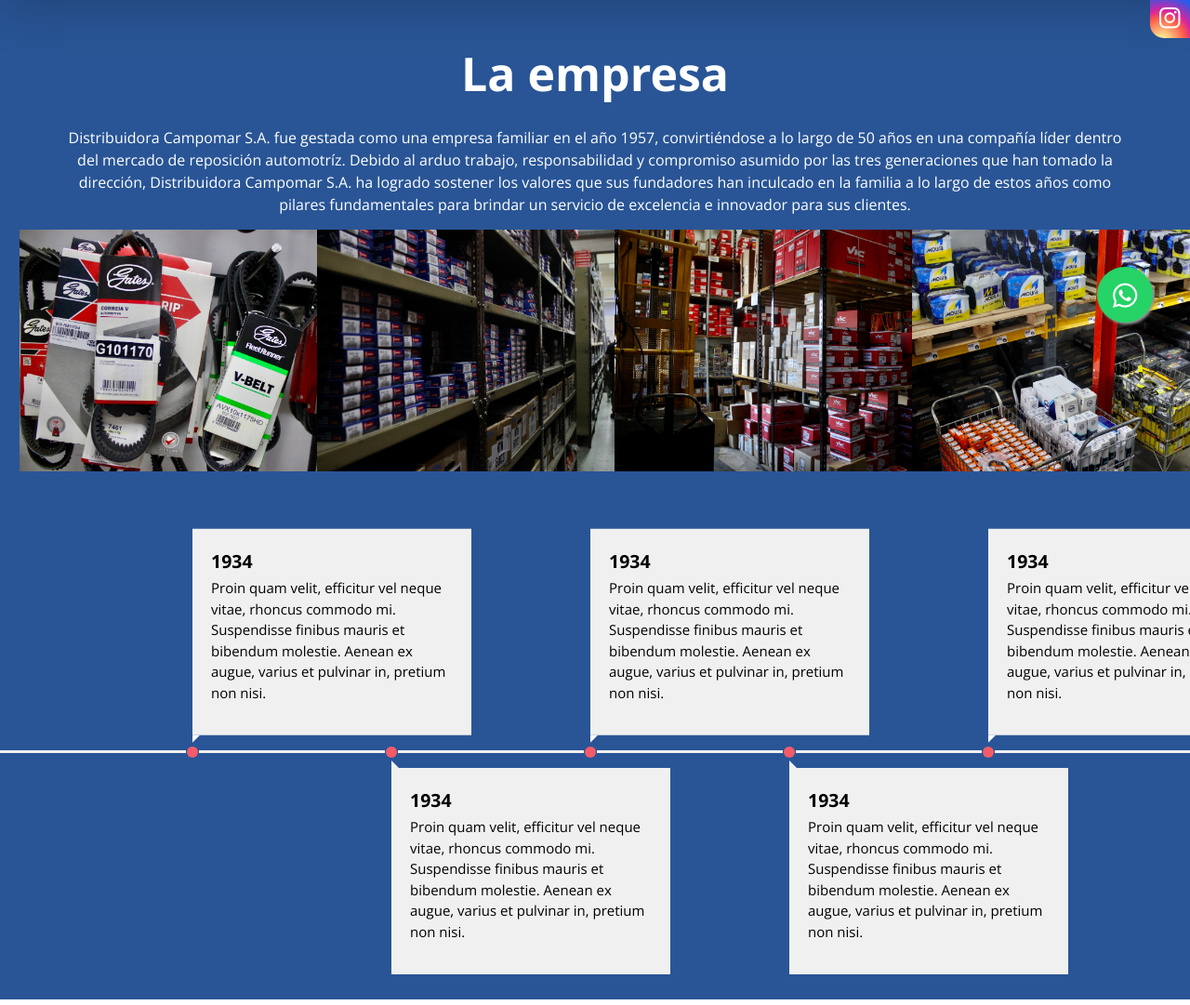
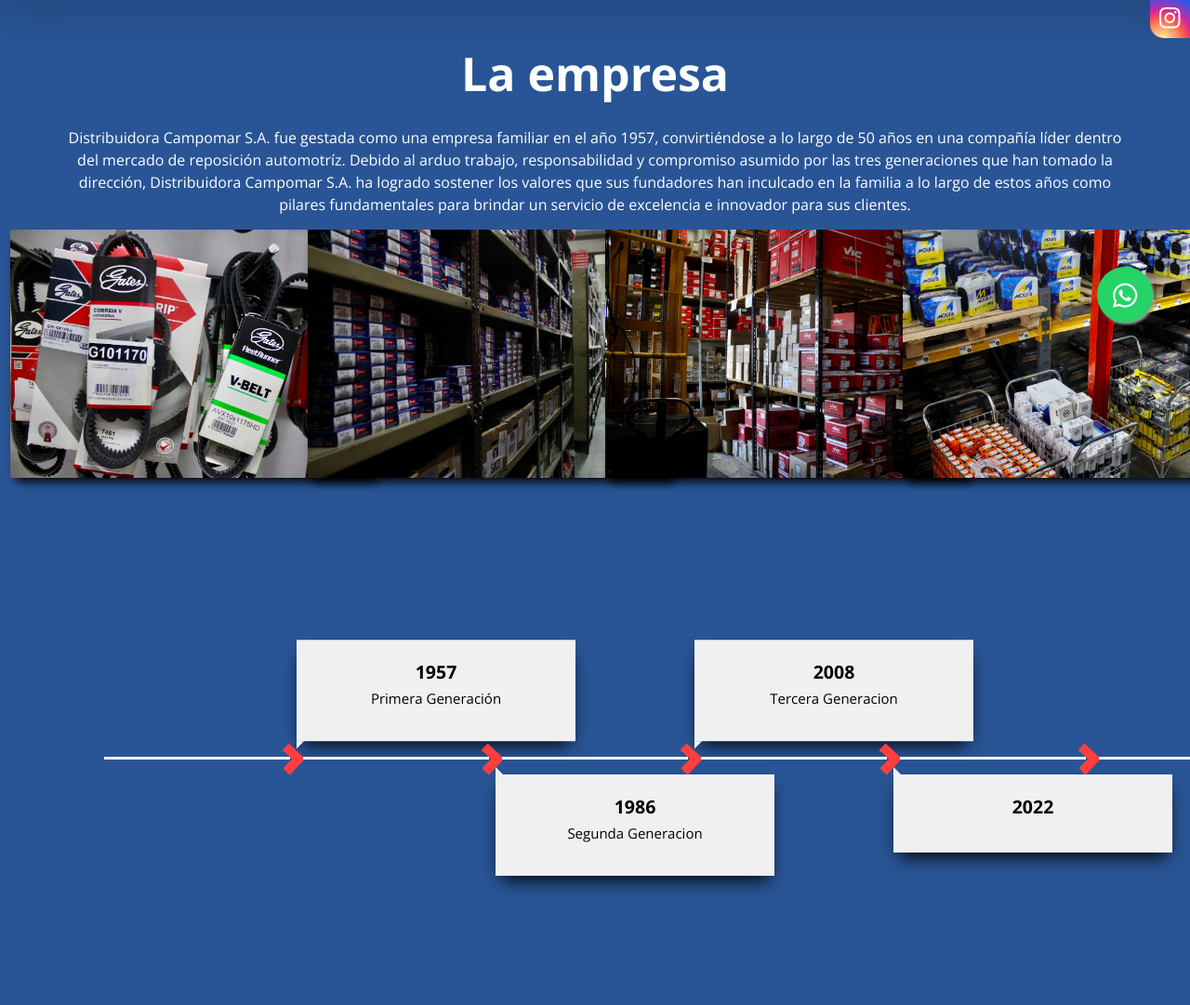
Before and after one commit to Alejandro1208/Campomar, a PHP site: page / in a window 1280 px wide. Shown: the part 413-1494 px from the top of the page at 93% size. Run offline with PHP 8.4, Linux system fonts and the light colour scheme; some libraries are stand-ins or nearby versions; some web fonts are replaced.

Commit message:
ajustes varios

```diff
--- a/css/estilos.css
+++ b/css/estilos.css
@@ -51,9 +51,10 @@
     background-color: #0d2033;
     text-align: center;
     transition: all 300ms ease;
+    border-radius: 7px;
 }
 .pie-pagina .grupo-1 .red-social a:hover{
-    color: aqua;
+    color: aqua !important;
     border-radius: 10px;
     width: 45px;
     padding: 3px;
--- a/css/styles2.css
+++ b/css/styles2.css
@@ -184,12 +184,14 @@
   font-weight: 600;
 }
 
+.nosotros-img{
+  text-align: center;
+}
 .nosotros-img img{
   width: 400px;
+  box-shadow: 0px 10px 10px -6px black;
 }
-.nosotros-img img{
-  padding-left: 10px;
-}
+
 
 .la-empresa-p{
   color: rgb(255, 255, 255);
@@ -236,10 +238,10 @@
     padding-left: 0%;
   }
   .nosotros-img{
-    padding-left: 29px;
+    text-align: center;
   }
   .nosotros-img img{
-    padding-bottom: 25px;
+    margin-bottom: 25px;
   }
 
 }
--- a/css/time-lapse.css
+++ b/css/time-lapse.css
@@ -21,6 +21,8 @@
   background: #295596;
   color: #fff;
 }
+
+
 
 
 /* .section SECTION
@@ -61,14 +63,16 @@
 .timeline ol li:not(:last-child)::after {
   content: '';
   position: absolute;
-  top: 50%;
-  left: calc(100% + 1px);
+  top: -9px;
+  left: calc(100% + -27px);
   bottom: 0;
-  width: 12px;
-  height: 12px;
-  transform: translateY(-50%);
-  border-radius: 50%;
-  background: #f45b69;
+  width: 24px;
+  height: 24px;
+  transition: .5s;
+  float: left;
+  box-shadow: 10px 10px 0 #ff3e3e;
+  transform: rotate(313deg);
+  font-weight: bold;
 }
 
 .timeline ol li div {
@@ -80,6 +84,7 @@
   white-space: normal;
   color: #000;
   background: #f0f0f0;
+  box-shadow: 0px 10px 19px -6px black;
 }
 
 .timeline ol li div::before {
--- a/index.html
+++ b/index.html
@@ -140,39 +140,34 @@
         </div>
 
         <!--Linea de tiempo-->
-                <section class="timeline add">
-                    <ol>
+                <section class="timeline add" style="text-align: center;">
+                    <ol style="text-align: center;">
                         <li>
                             <div>
-                                <time>1934</time>
-                                <p>Proin quam velit, efficitur vel neque vitae, rhoncus commodo mi. Suspendisse finibus mauris et bibendum molestie. Aenean ex augue, varius et pulvinar in, pretium non nisi.</p>
+                                <time>1957</time>
+                                <p>Primera Generación</p>
                             </div>
                         </li>
                         <li>
                             <div>
-                                <time>1934</time>
-                                <p>Proin quam velit, efficitur vel neque vitae, rhoncus commodo mi. Suspendisse finibus mauris et bibendum molestie. Aenean ex augue, varius et pulvinar in, pretium non nisi.</p>
+                                <time>1986</time>
+                                <p>Segunda Generacion</p>
                             </div>
                         </li>
                         <li>
                             <div>
-                                <time>1934</time>
-                                <p>Proin quam velit, efficitur vel neque vitae, rhoncus commodo mi. Suspendisse finibus mauris et bibendum molestie. Aenean ex augue, varius et pulvinar in, pretium non nisi.</p>
+                                <time>2008</time>
+                                <p>Tercera Generacion</p>
                             </div>
                         </li>
                         <li>
                             <div>
-                                <time>1934</time>
-                                <p>Proin quam velit, efficitur vel neque vitae, rhoncus commodo mi. Suspendisse finibus mauris et bibendum molestie. Aenean ex augue, varius et pulvinar in, pretium non nisi.</p>
+                                <time>2022</time>
+                                <p></p>
                             </div>
                         </li>
-                        <li>
-                            <div>
-                                <time>1934</time>
-                                <p>Proin quam velit, efficitur vel neque vitae, rhoncus commodo mi. Suspendisse finibus mauris et bibendum molestie. Aenean ex augue, varius et pulvinar in, pretium non nisi.</p>
-                            </div>
-                        </li>
-                        <li style="width: 100vh;"></li>
+                        <li></li>
+                        <li style="position: fixed;"></li>
                     </ol>
                 </section>
         <!--Fin linea de tiempo-->
```
